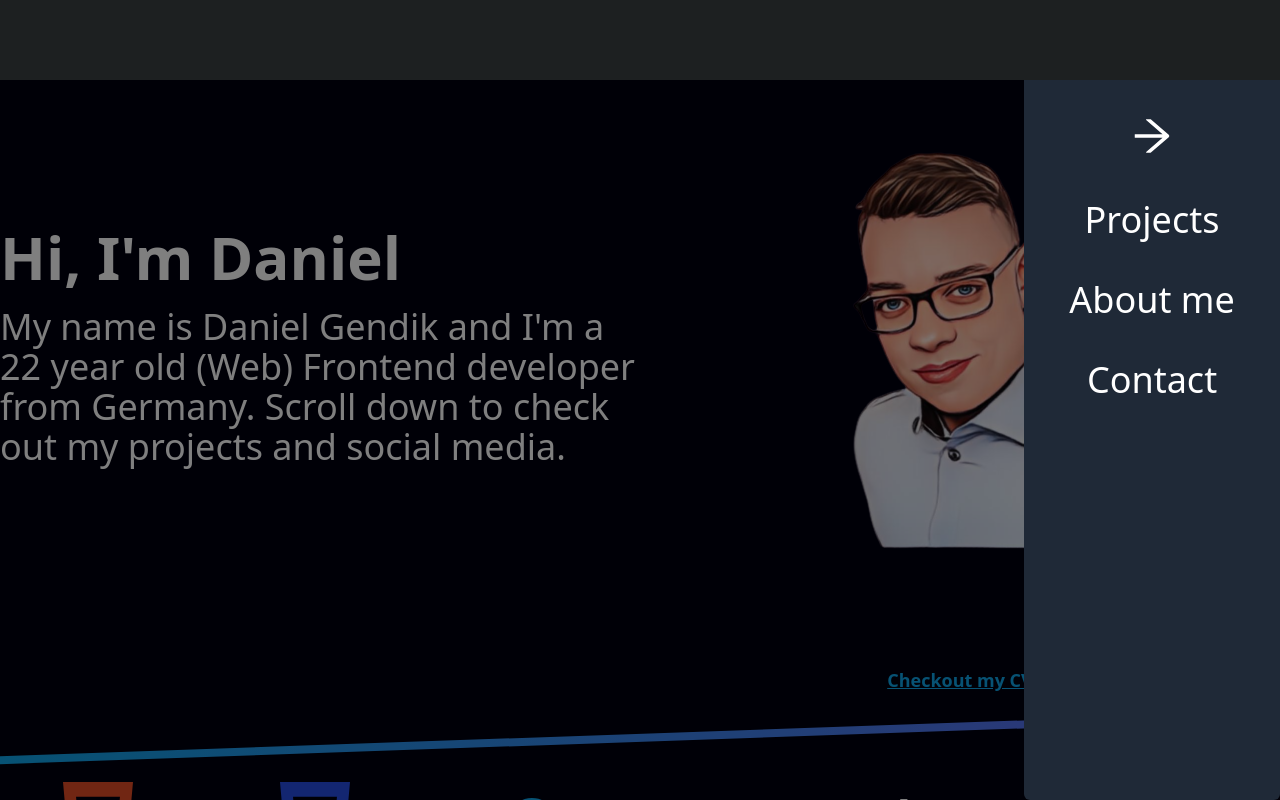
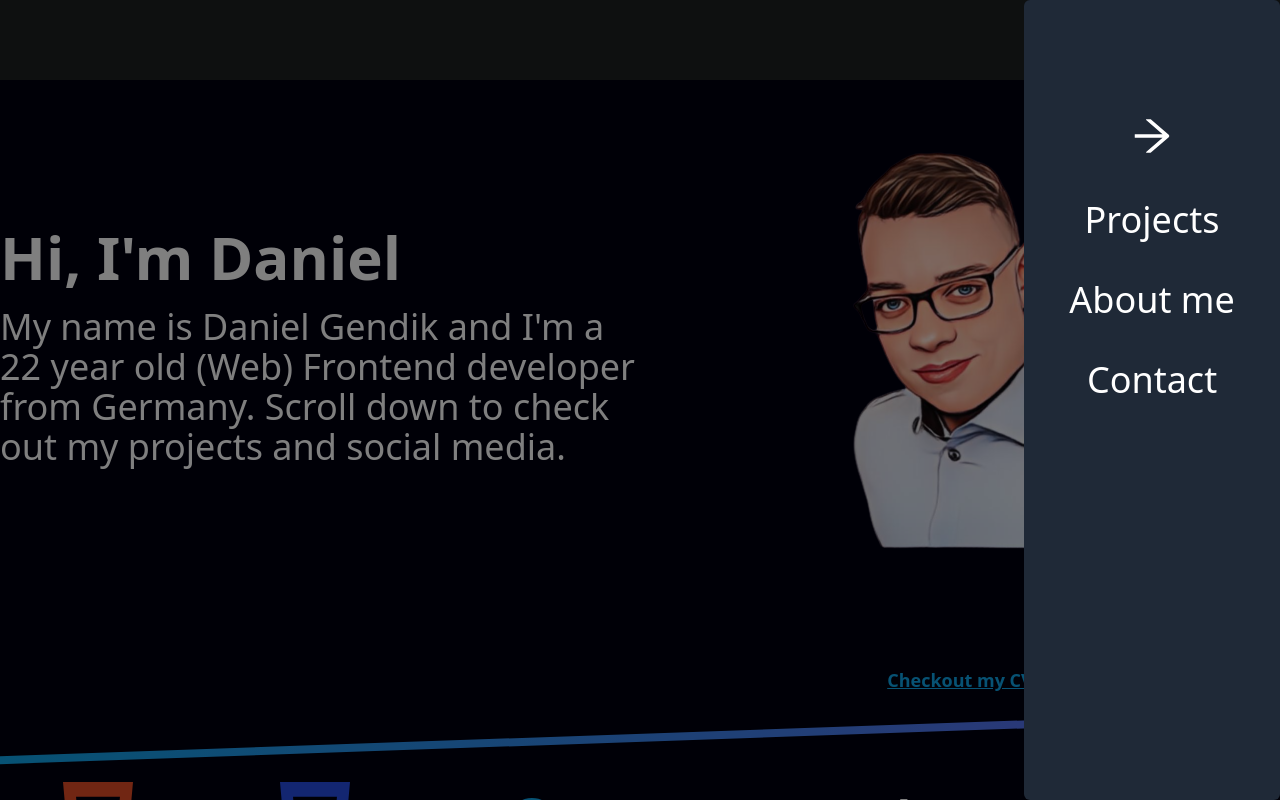
Before and after one commit to danielgen01/Portfolio-Daniel-G, a React (Vite) app: page / in a window 1280 px wide. Both pictures are taken after a click on the icon 1216 px from the left and 40 px from the top of the page. Shown: the top 800 px of the page. Built offline with nearby package versions, Linux system fonts and the light colour scheme.

Commit message:
change z.index

```diff
--- a/src/components/Navbar.tsx
+++ b/src/components/Navbar.tsx
@@ -16,7 +16,7 @@ const Navbar: React.FC<props> = ({
 }) => {
   return (
     <>
-      <div className="navbar w-full top-0 h-20  flex justify-end items-center bg-[#1d2021] fixed z-50">
+      <div className="navbar w-full top-0 h-20  flex justify-end items-center bg-[#1d2021] fixed z-40">
         <div className="h-full mr-10 flex items-center">
           {!isNavBarOpen && (
             <>
@@ -39,7 +39,7 @@ const Navbar: React.FC<props> = ({
 "
         >
 
-          <nav className="flex flex-col gap-10 items-center text-white mt-28 text-4xl">
+          <nav className="flex flex-col gap-10 items-center text-white mt-28 text-4xl z-50">
           <AiOutlineArrowRight
             className="text-white text-5xl cursor-pointer z-50 "
             onClick={toggleNavBar}
```
